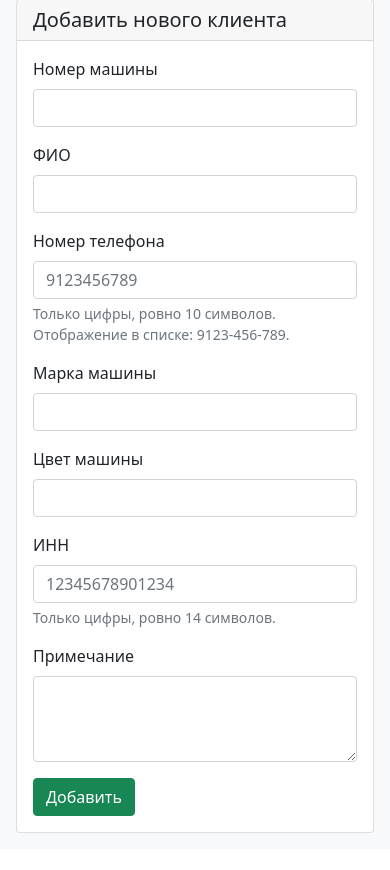
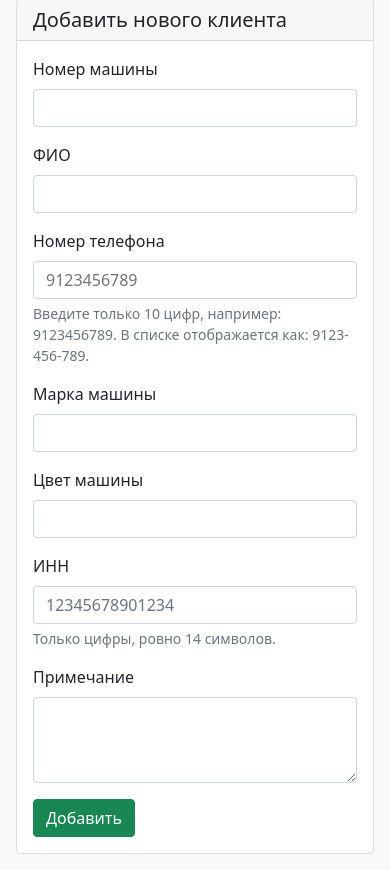
Before and after one commit to Ilim666/AltaiGlobal, a Flask app: page /add-client in a window 390 px wide. Shown: the part 250-1120 px from the top of the page. Before the commit the page ends 1083 px from the top, so only its background shows below. Run offline with Flask 3, Linux system fonts and the light colour scheme.

Commit message:
chore: clarify phone input and display hint text
Agent-Logs-Url: https://github.com/Mamiev1705/AltaiGlobal/sessions/6bfb50c3-b0d1-4a3b-b50d-04bc98e084f9

Co-authored-by: Mamiev1705 <219410362+Mamiev1705@users.noreply.github.com>

```diff
--- a/templates/add_client.html
+++ b/templates/add_client.html
@@ -33,7 +33,7 @@
                     <div class="mb-3">
                         <label for="phone_number" class="form-label">Номер телефона</label>
                         <input type="text" class="form-control" id="phone_number" name="phone_number" value="{{ form_data.phone_number or '' }}" required inputmode="numeric" pattern="[0-9]{10}" minlength="10" maxlength="10" placeholder="9123456789">
-                        <div class="form-text">Только цифры, ровно 10 символов. Отображение в списке: 9123-456-789.</div>
+                        <div class="form-text">Введите только 10 цифр, например: 9123456789. В списке отображается как: 9123-456-789.</div>
                     </div>
                     <div class="mb-3">
                         <label for="vehicle_brand" class="form-label">Марка машины</label>
--- a/templates/edit_client.html
+++ b/templates/edit_client.html
@@ -30,7 +30,7 @@
                     <div class="mb-3">
                         <label for="phone_number" class="form-label">Номер телефона</label>
                         <input type="text" class="form-control" id="phone_number" name="phone_number" value="{{ form_data.phone_number }}" required inputmode="numeric" pattern="[0-9]{10}" minlength="10" maxlength="10">
-                        <div class="form-text">Только цифры, ровно 10 символов. Отображение в списке: 9123-456-789.</div>
+                        <div class="form-text">Введите только 10 цифр, например: 9123456789. В списке отображается как: 9123-456-789.</div>
                     </div>
                     <div class="mb-3">
                         <label for="vehicle_brand" class="form-label">Марка машины</label>
```
